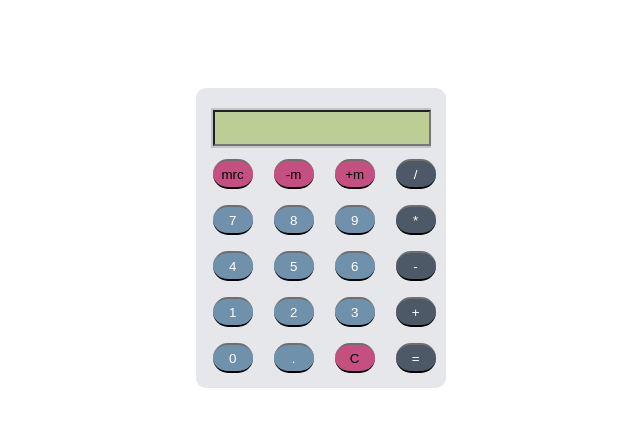
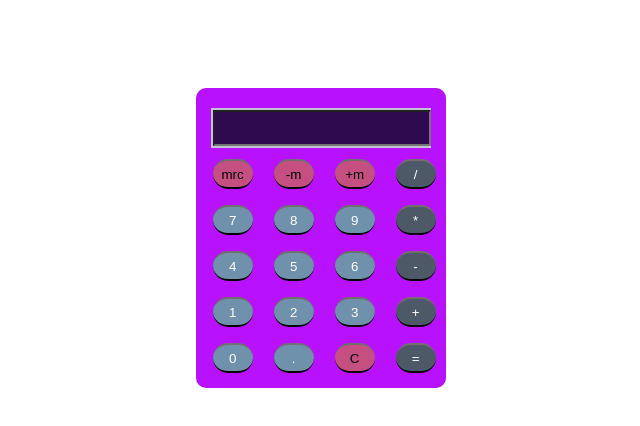
Before and after one commit to princessofarchery/calculator, a plain HTML site: page index.html in a window 1280 px wide. Shown: the whole page, without its empty margins (318-958 px from the left). Drawn offline with Linux system fonts and the light colour scheme.

Commit message:
Changed color of calculator, text, and input box
* Changed color of calculator to purple
* Changed color of the text display to white
* Changed color of display box

```diff
--- a/calculator.css
+++ b/calculator.css
@@ -2,7 +2,7 @@
 
 /* Calculator Box */
 .box {
-	background-color: #e5e7ea;
+	background-color: #B711FE;
 	height: 300px;
 	width: 250px;
 	border-radius: 10px;
@@ -26,8 +26,8 @@
 	top: 2px;
 	height: 30px;
 	width: 210px;
-	color: black;
-	background-color: #bccd95;
+	color: white;
+	background-color: #2E0A4F;
 	font-size: 21px;
 	text-align: right;
 }
```
